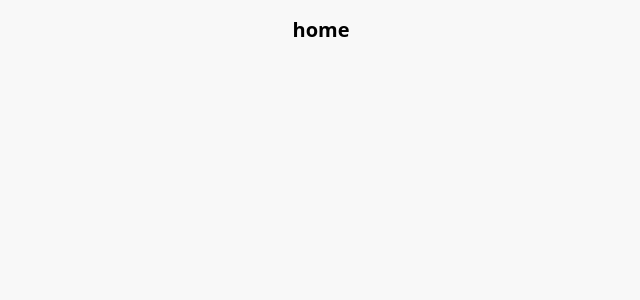
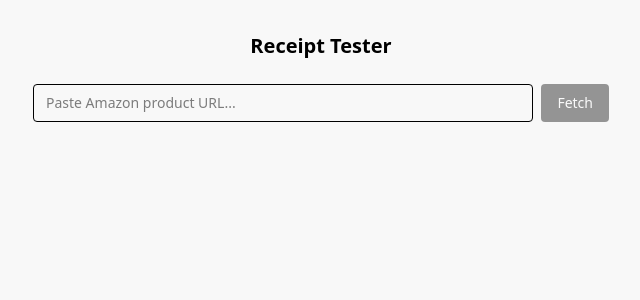
Before and after one commit to elenav24/beachhacks, a React (Vite) app in the folder frontend/: page / in a window 1280 px wide. Shown: the top 300 px of the page, without its empty margins (319-959 px from the left). Built offline with nearby package versions, Linux system fonts and the light colour scheme; no server answers.

Commit message:
feat: added frontend api call test

```diff
--- a/frontend/src/api/client.ts
+++ b/frontend/src/api/client.ts
@@ -1,8 +1,7 @@
 import axios from 'axios';
-export const API_URL = import.meta.env.API_URL;
 
 const api = axios.create({
-  baseURL: API_URL,
+  baseURL: import.meta.env.API_URL,
   timeout: 30000,
   headers: {
     'Content-Type': 'application/json',
--- /dev/null
+++ b/frontend/src/api/types.ts
@@ -0,0 +1,29 @@
+export interface EnvironmentalReceipt {
+  product_name: string;
+  brand: string;
+  price: number;
+  image_url?: string;
+  asin?: string;
+  climate_pledge_friendly: boolean;
+
+  // Climatiq
+  emissions: number;
+  emission_factor_name?: string;
+  emission_factor_region?: string;
+  emission_lca_stage?: string;
+  decomposition_time_years: number;
+
+  // WikiRate labor ethics
+  ethics_score?: number;
+  ethics_breakdown?: unknown[];
+
+  // WikiRate climate transparency
+  climate_decarbonization_score?: number;
+  climate_energy_score?: number;
+  climate_traceability_score?: number;
+  climate_accountability_score?: number;
+
+  water: number;
+  environmental_grade: string;
+  overall_score: number;
+}
--- /dev/null
+++ b/frontend/src/hooks/useReceipt.ts
@@ -0,0 +1,17 @@
+import { useQuery } from '@tanstack/react-query';
+import api from '../api/client';
+import type { EnvironmentalReceipt } from '../api/types';
+
+const fetchReceipt = async (url: string): Promise<EnvironmentalReceipt> => {
+  const { data } = await api.get<EnvironmentalReceipt>('/api/v1/receipts', {
+    params: { url },
+  });
+  return data;
+};
+
+export const useReceipt = (url: string) =>
+  useQuery({
+    queryKey: ['receipt', url],
+    queryFn: () => fetchReceipt(url),
+    enabled: !!url,
+  });
--- a/frontend/src/pages/Home.tsx
+++ b/frontend/src/pages/Home.tsx
@@ -1,11 +1,49 @@
-
+import { useState } from 'react';
+import { useReceipt } from '../hooks/useReceipt';
 
 export default function Home() {
-    return (
-        <div className="flex justify-center w-full">
-            <h1 className="text-xl font-bold py-4">
-                home
-            </h1>
-        </div>
-    )
+  const [input, setInput] = useState('');
+  const [url, setUrl] = useState('');
+
+  const { data, isLoading, isError, error } = useReceipt(url);
+
+  const handleSubmit = (e: React.FormEvent) => {
+    e.preventDefault();
+    setUrl(input.trim());
+  };
+
+  return (
+    <div className="flex flex-col items-center w-full p-8 gap-6">
+      <h1 className="text-xl font-bold">Receipt Tester</h1>
+
+      <form onSubmit={handleSubmit} className="flex gap-2 w-full max-w-xl">
+        <input
+          type="text"
+          value={input}
+          onChange={(e) => setInput(e.target.value)}
+          placeholder="Paste Amazon product URL..."
+          className="flex-1 border rounded px-3 py-2 text-sm"
+        />
+        <button
+          type="submit"
+          disabled={!input.trim()}
+          className="px-4 py-2 bg-black text-white rounded text-sm disabled:opacity-40"
+        >
+          Fetch
+        </button>
+      </form>
+
+      {isLoading && <p className="text-sm text-gray-500">Loading...</p>}
+      {isError && (
+        <p className="text-sm text-red-500">
+          {(error as Error)?.message ?? 'Something went wrong'}
+        </p>
+      )}
+      {data && (
+        <pre className="w-full max-w-xl bg-gray-100 rounded p-4 text-xs overflow-auto">
+          {JSON.stringify(data, null, 2)}
+        </pre>
+      )}
+    </div>
+  );
 }
--- a/frontend/vite.config.ts
+++ b/frontend/vite.config.ts
@@ -7,4 +7,5 @@ export default defineConfig({
         react(),
         tailwindcss(),
     ],
+
 })
```
Also changed, not shown: 1 other file (tests, documents, lock files or other folders).
